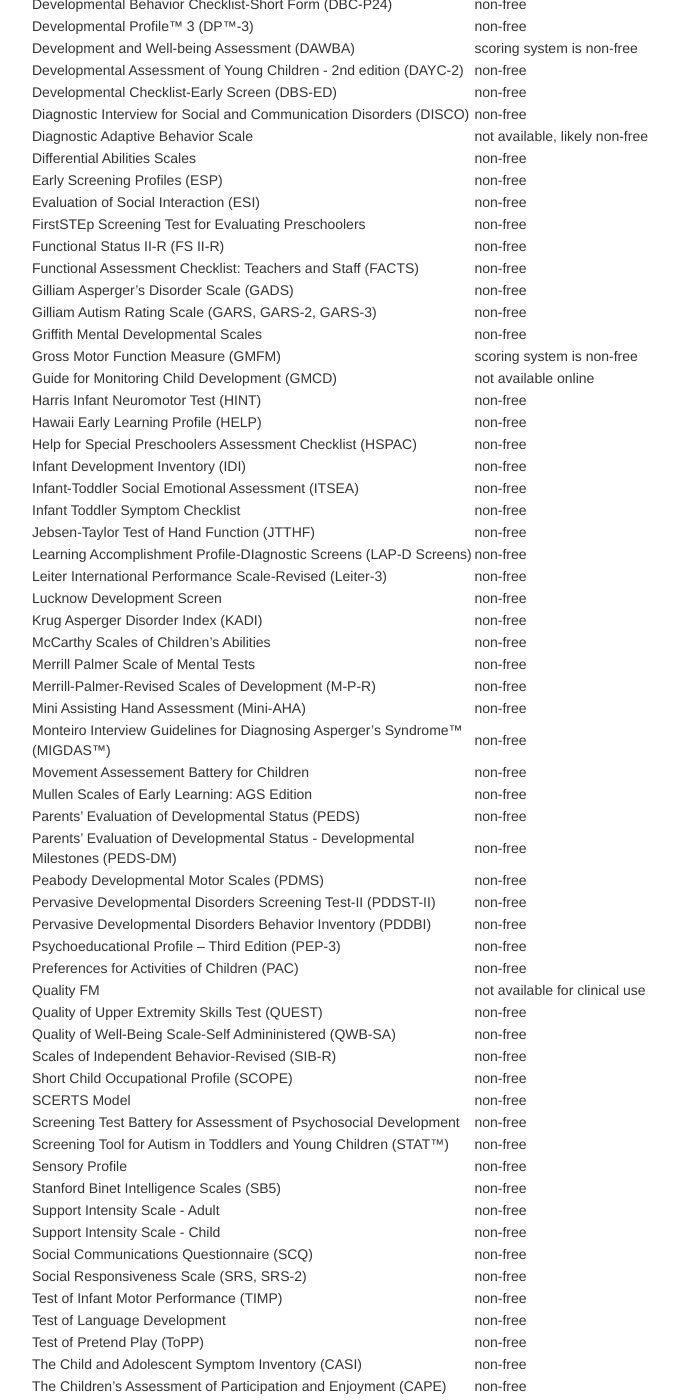
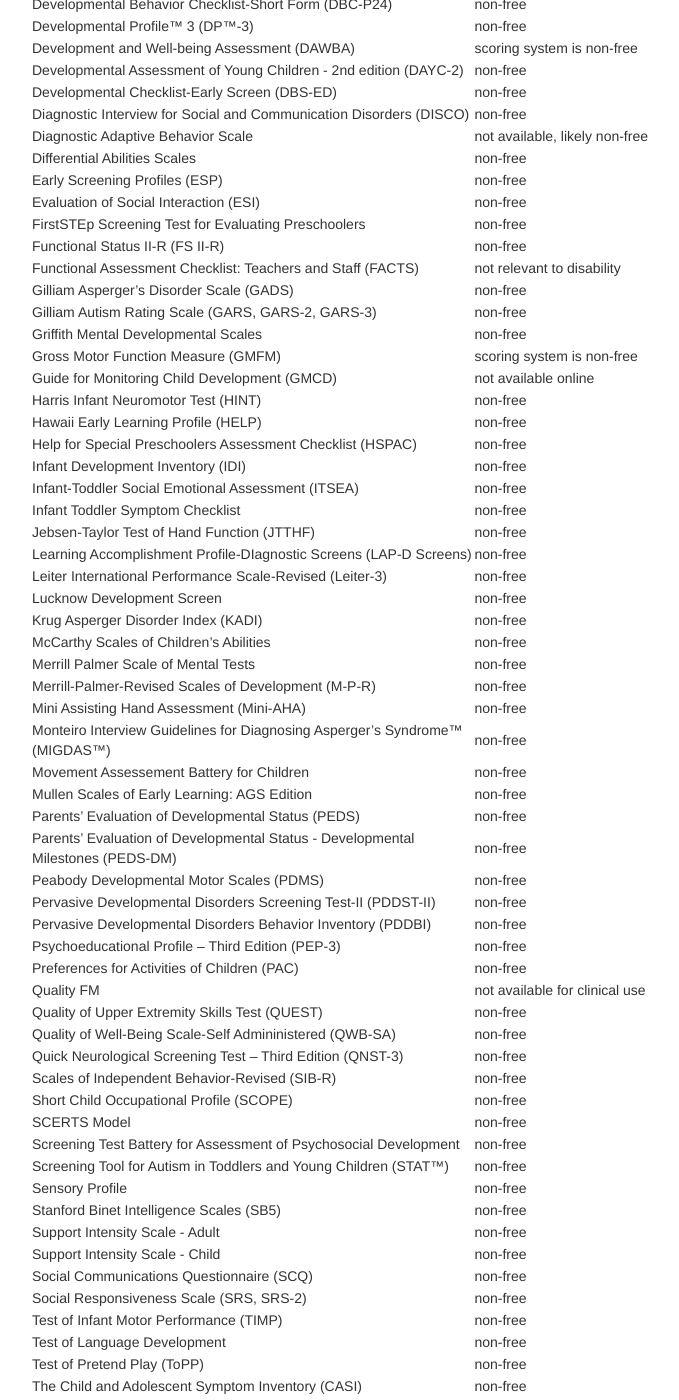
Before and after one commit to mjmaenner/disabilitymeasures, a Jekyll site: the page built from pages/donotqualify.md, in a window 1280 px wide and 1400 px high, scrolled down 1483 px. Shown: the whole window, without its empty margins (259-938 px from the left). Built offline with Jekyll 4.4.1, drawn with Linux system fonts in a browser that asks for light colours.

Commit message:
added qnst-3

```diff
--- a/pages/donotqualify.md
+++ b/pages/donotqualify.md
@@ -77,7 +77,7 @@ Early Screening Profiles (ESP) | non-free
 Evaluation of Social Interaction (ESI) | non-free
 FirstSTEp Screening Test for Evaluating Preschoolers | non-free
 Functional Status II-R (FS II-R) | non-free
-Functional Assessment Checklist: Teachers and Staff (FACTS) | non-free
+Functional Assessment Checklist: Teachers and Staff (FACTS) | not relevant to disability
 Gilliam Asperger's Disorder Scale (GADS) | non-free
 Gilliam Autism Rating Scale (GARS, GARS-2, GARS-3) | non-free
 Griffith Mental Developmental Scales | non-free
@@ -111,6 +111,7 @@ Preferences for Activities of Children (PAC) | non-free
 Quality FM | not available for clinical use
 Quality of Upper Extremity Skills Test (QUEST) | non-free
 Quality of Well-Being Scale-Self Admininistered (QWB-SA) | non-free
+Quick Neurological Screening Test – Third Edition (QNST-3) | non-free
 Scales of Independent Behavior-Revised (SIB-R) | non-free
 Short Child Occupational Profile (SCOPE) | non-free
 SCERTS Model | non-free
```
